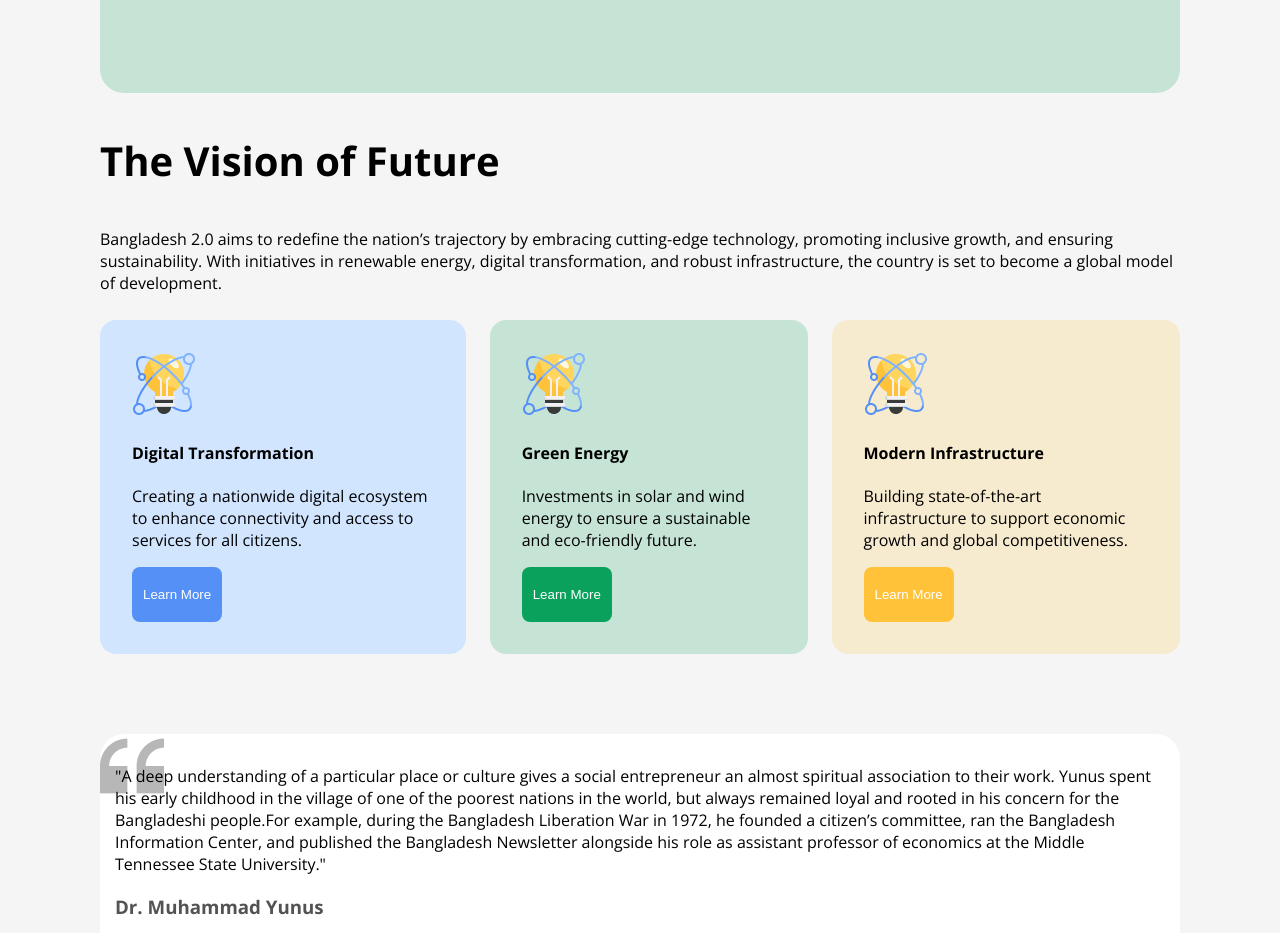
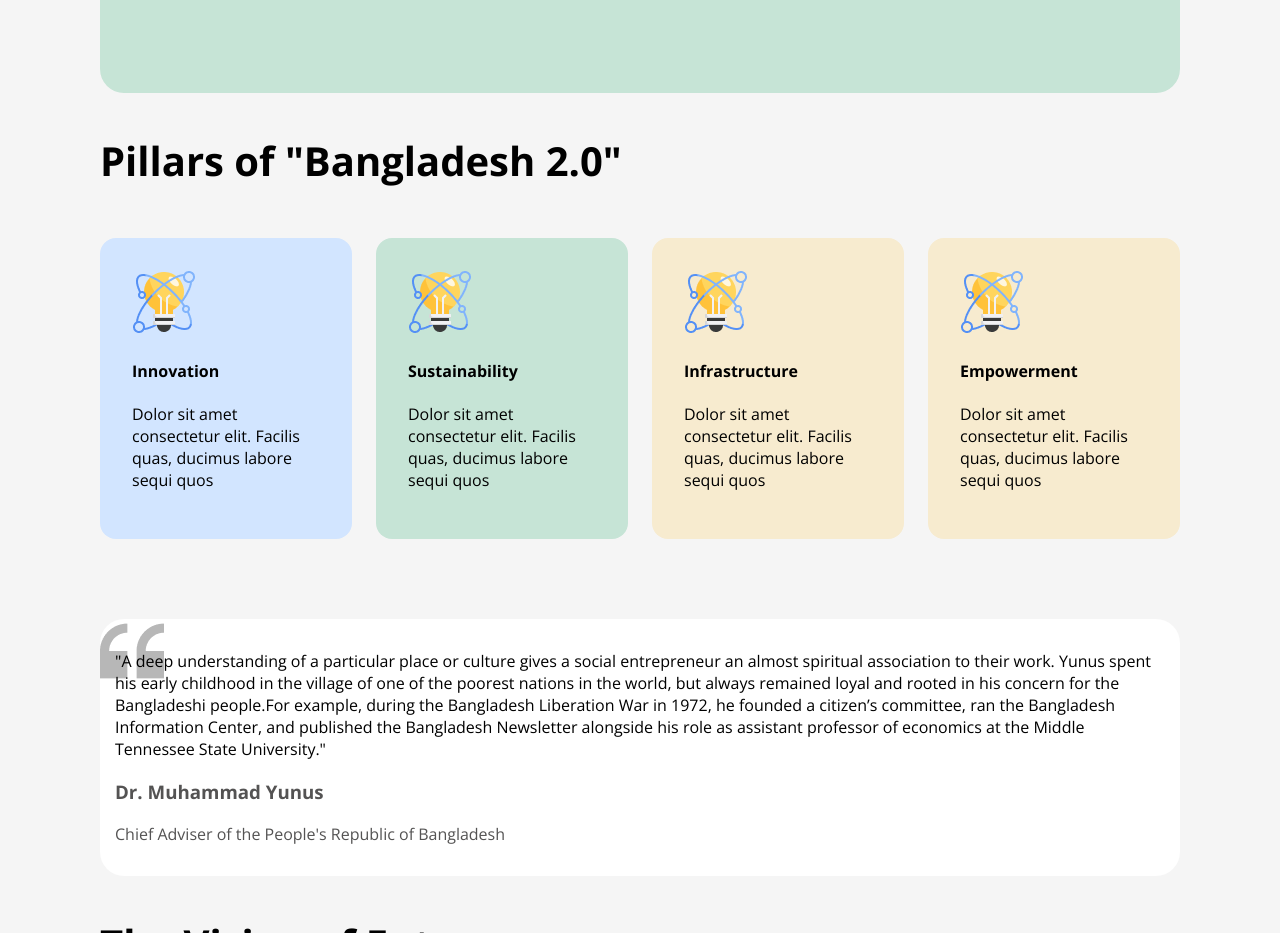
Before and after one commit to lamia042/bangladesh2.0, a plain HTML site: page index.html in a window 1280 px wide. Shown: the part 940-1873 px from the top of the page. Drawn offline with nearby package versions, Linux system fonts and the light colour scheme.

Commit message:
added pillar section

```diff
--- a/index.html
+++ b/index.html
@@ -24,26 +24,27 @@
     <main>
 
         <section>
-            <h3 class="about-h3">The Vision of Future</h3>
-            <p>Bangladesh 2.0 aims to redefine the nation’s trajectory by embracing cutting-edge technology, promoting inclusive growth, and ensuring sustainability. With initiatives in renewable energy, digital transformation, and robust infrastructure, the country is set to become a global model of development.</p>
+            <h3 class="about-h3">Pillars of "Bangladesh 2.0"</h3>
             <div class="vision-container">
                 <div class="vision DT-bg">
                     <img src="assets/card-icon.png" alt="">
-                    <h4 class="vision-title">Digital Transformation</h4>
-                    <p class="vision-description">Creating a nationwide digital ecosystem to enhance connectivity and access to services for all citizens.</p>
-                    <button class="btn dt-btn">Learn More</button>
+                    <h4>Innovation</h4>
+                    <p class="vision-description">Dolor sit amet consectetur elit. Facilis quas, ducimus labore sequi quos </p>
                 </div>
                 <div class="vision GE-bg">
                     <img src="assets/card-icon.png" alt="">
-                    <h4 class="vision-title">Green Energy</h4>
-                    <p class="vision-description">Investments in solar and wind energy to ensure a sustainable and eco-friendly future.</p>
-                    <button class="btn ge-btn">Learn More</button>
+                    <h4 class="vision-title">Sustainability</h4>
+                    <p class="vision-description">Dolor sit amet consectetur elit. Facilis quas, ducimus labore sequi quos </p>
                 </div>
                 <div class="vision MI-bg">
                     <img src="assets/card-icon.png" alt="">
-                    <h4 class="vision-title">Modern Infrastructure</h4>
-                    <p class="vision-description">Building state-of-the-art infrastructure to support economic growth and global competitiveness.</p>
-                    <button class="btn mi-btn">Learn More</button>
+                    <h4 class="vision-title">Infrastructure</h4>
+                    <p class="vision-description">Dolor sit amet consectetur elit. Facilis quas, ducimus labore sequi quos </p>
+                </div>
+                <div class="vision MI-bg">
+                    <img src="assets/card-icon.png" alt="">
+                    <h4 class="vision-title">Empowerment</h4>
+                    <p class="vision-description">Dolor sit amet consectetur elit. Facilis quas, ducimus labore sequi quos </p>
                 </div>
             </div>
             <div class="quote">
--- a/styles/style.css
+++ b/styles/style.css
@@ -111,6 +111,9 @@
     gap:0px
 }
 /*opinion style*/
+table{
+    width: 100%;
+}
 .opinion>h2{
     font-size: 40px;
     font-weight: bold;
```
